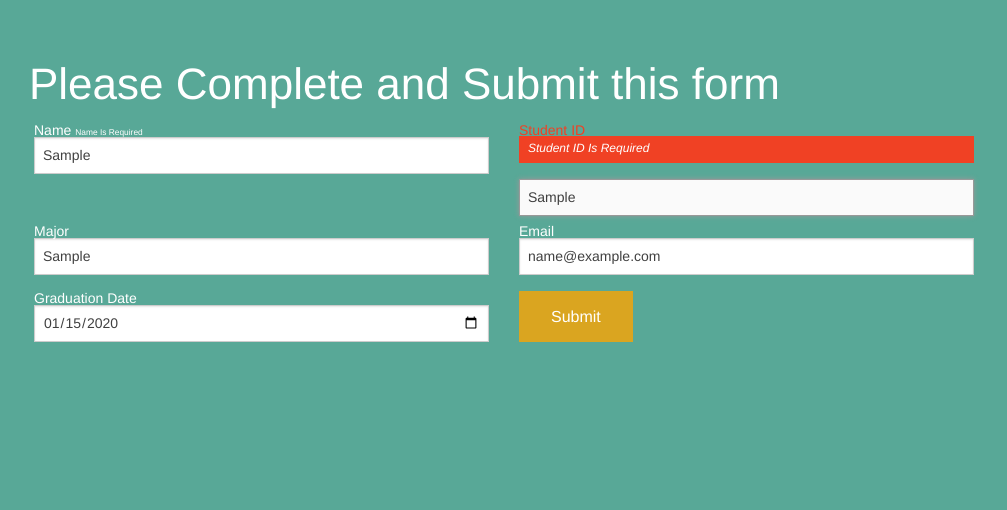
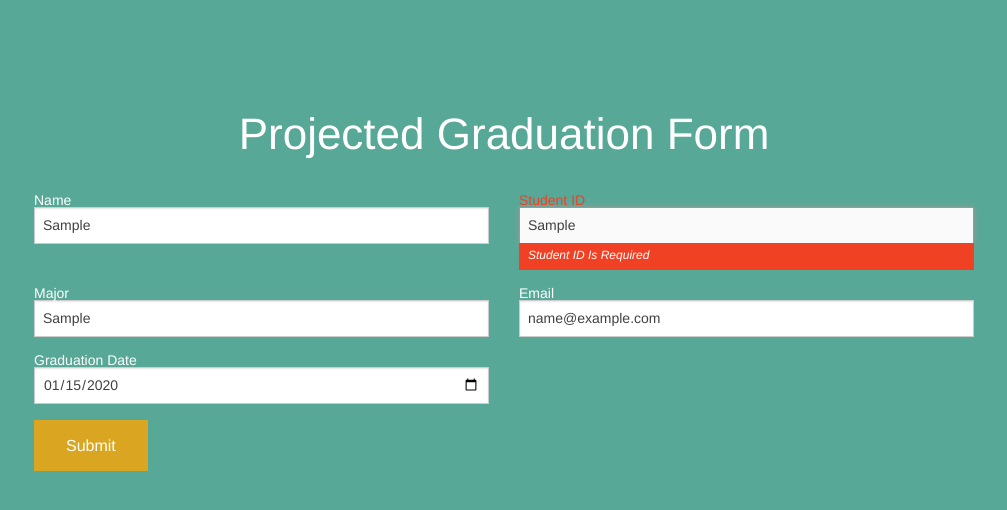
Before and after one commit to dmujica/student-form, a plain HTML site: page index.html in a window 1280 px wide. Both pictures are taken after typing "Sample", "Sample", "Sample", "name@example.com", "2020-01-15" into the empty fields and a click on the button "Submit". Shown: the whole page, without its empty margins (136-1143 px from the left). Drawn offline with Linux system fonts and the light colour scheme.

```diff
--- a/css/styles.css
+++ b/css/styles.css
@@ -6,8 +6,9 @@
 
 
 h1 {
-	padding: 50px 0 0 10px;
+	padding: 100px 0 20px 0;
 	color: #fff;
+	text-align: center;
 }
 
 .submit-form {
--- a/index.html
+++ b/index.html
@@ -14,7 +14,7 @@
 
     <div class="row">
       <div class="columns large-12">
-        <h1>Please Complete and Submit this form</h1>
+        <h1>Projected Graduation Form</h1>
       </div>
     </div>
 
@@ -23,15 +23,17 @@
         <form data-abide>
         <div class="columns large-6">
          <div class="name-field">
-            <label>Name <small>Name is required</small>
+            <label>Name
               <input type="text" required placeholder="Full Name" pattern="[a-zA-Z]+">
+              <small class="error">name is required</small>
             </label>
           </div>
         </div>
         <div class="columns large-6">
-         <div class="StudentNumber-field">
-            <label>Student ID <small>Student ID is required</small>
-              <input type="text" required placeholder="0000-0000" pattern="integer">
+         <div class="ID-field">
+            <label>Student ID
+              <input type="text" required maxlength="8" placeholder="0000-0000" pattern="integer">
+              <small class="error">Student ID is required</small>
             </label>
           </div>
         </div>
@@ -56,10 +58,11 @@
             </label>
           </div>
         </div>
+        <div class="columns large-12">
+        <button type="submit" class="submit-form">Submit</button>
+        </div>
 
-        <div class="columns large-6">
-    <button type="submit" class="submit-form">Submit</button>
-        </div>
+
         </div>
       </form>
       </div>
```
